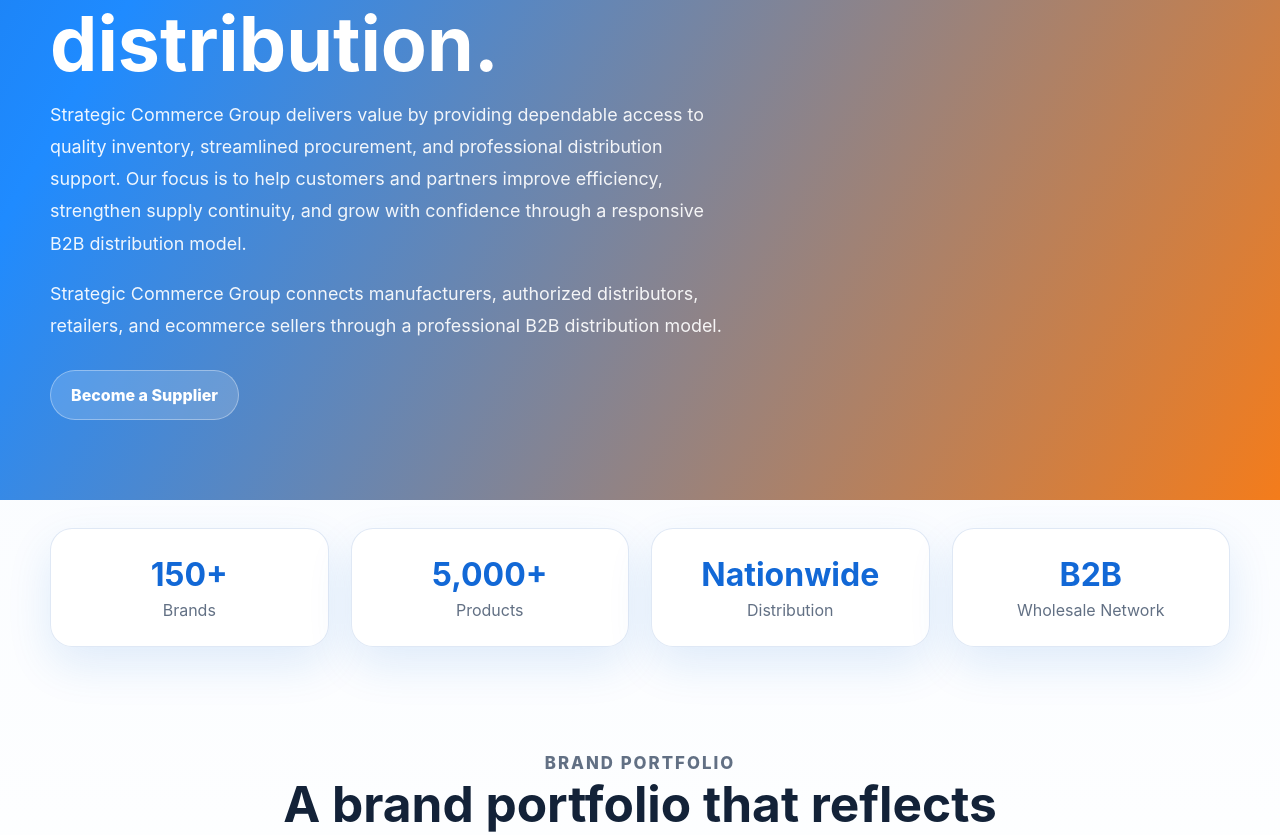
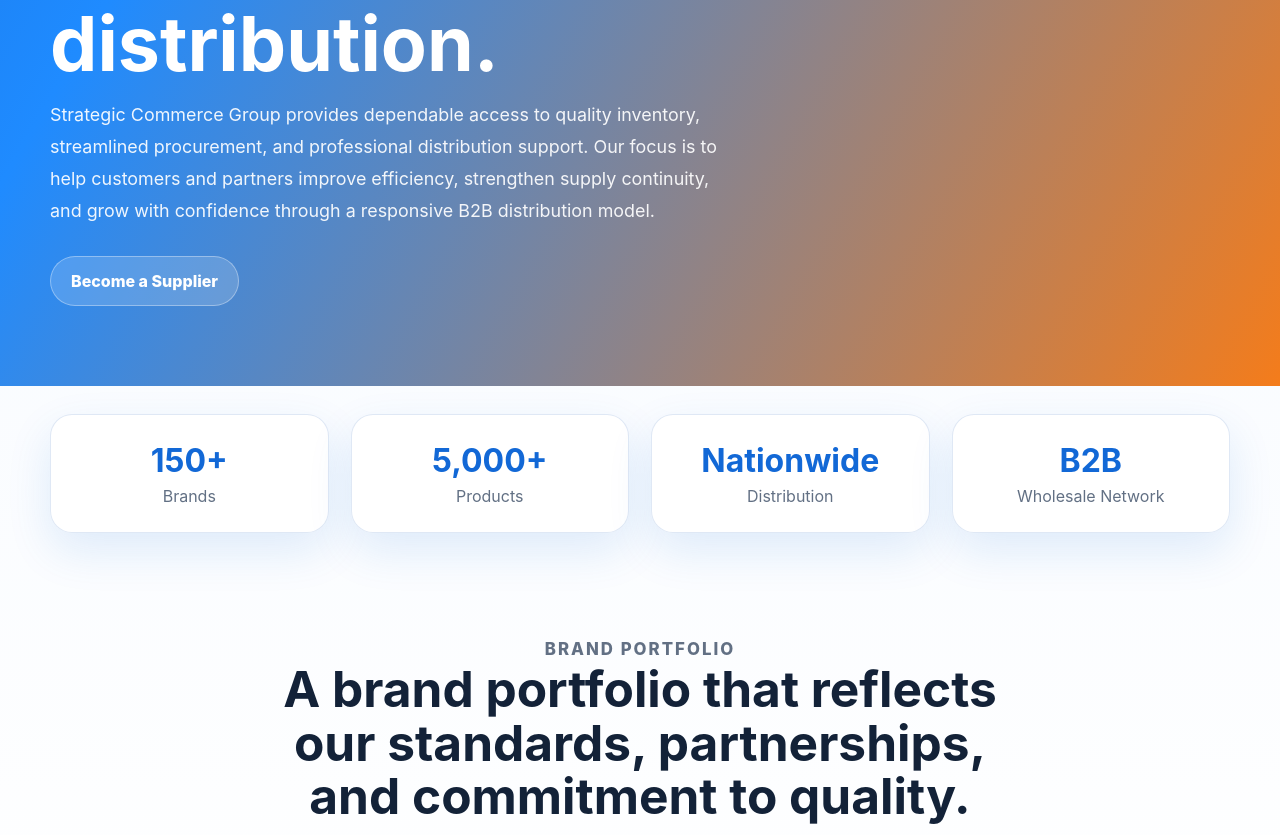
Before and after one commit to larryfelix66/strategic-commerce-group-site, a React (Vite) app: page / in a window 1280 px wide. Shown: the part 1202-2037 px from the top of the page. Built offline with nearby package versions, Linux system fonts and the light colour scheme.

Commit message:
Update App.jsx

```diff
--- a/src/App.jsx
+++ b/src/App.jsx
@@ -165,7 +165,6 @@
         <section className="hero" id="home">
   <div className="container hero-grid">
     <div>
-
       <img
         src="/logo.png"
         alt="Strategic Commerce Group"
@@ -174,19 +173,23 @@
 
       <p className="eyebrow light">National Wholesale Distribution</p>
 
-<h1>Delivering value through reliable supply, trusted partnerships, and scalable distribution.</h1>
+      <h1>
+        Delivering value through reliable supply, trusted partnerships, and scalable distribution.
+      </h1>
 
       <p className="hero-copy">
-  Strategic Commerce Group delivers value by providing dependable access to quality inventory, streamlined procurement, and professional distribution support. Our focus is to help customers and partners improve efficiency, strengthen supply continuity, and grow with confidence through a responsive B2B distribution model.
+        Strategic Commerce Group provides dependable access to quality inventory, streamlined procurement,
+        and professional distribution support. Our focus is to help customers and partners improve efficiency,
+        strengthen supply continuity, and grow with confidence through a responsive B2B distribution model.
       </p>
-              <p className="hero-copy">
-                Strategic Commerce Group connects manufacturers, authorized distributors, retailers,
-                and ecommerce sellers through a professional B2B distribution model.
-              </p>
+
       <div className="hero-actions">
-                <a className="button button-accent" href="#supplier-application">Become a Supplier</a>
+        <a className="button button-accent" href="#supplier-application">
+          Become a Supplier
+        </a>
       </div>
     </div>
+
     <div className="hero-panel">
       <h3>Distribution Overview</h3>
       <ul>
```
Lines whose indentation alone changed are shown as unchanged.
